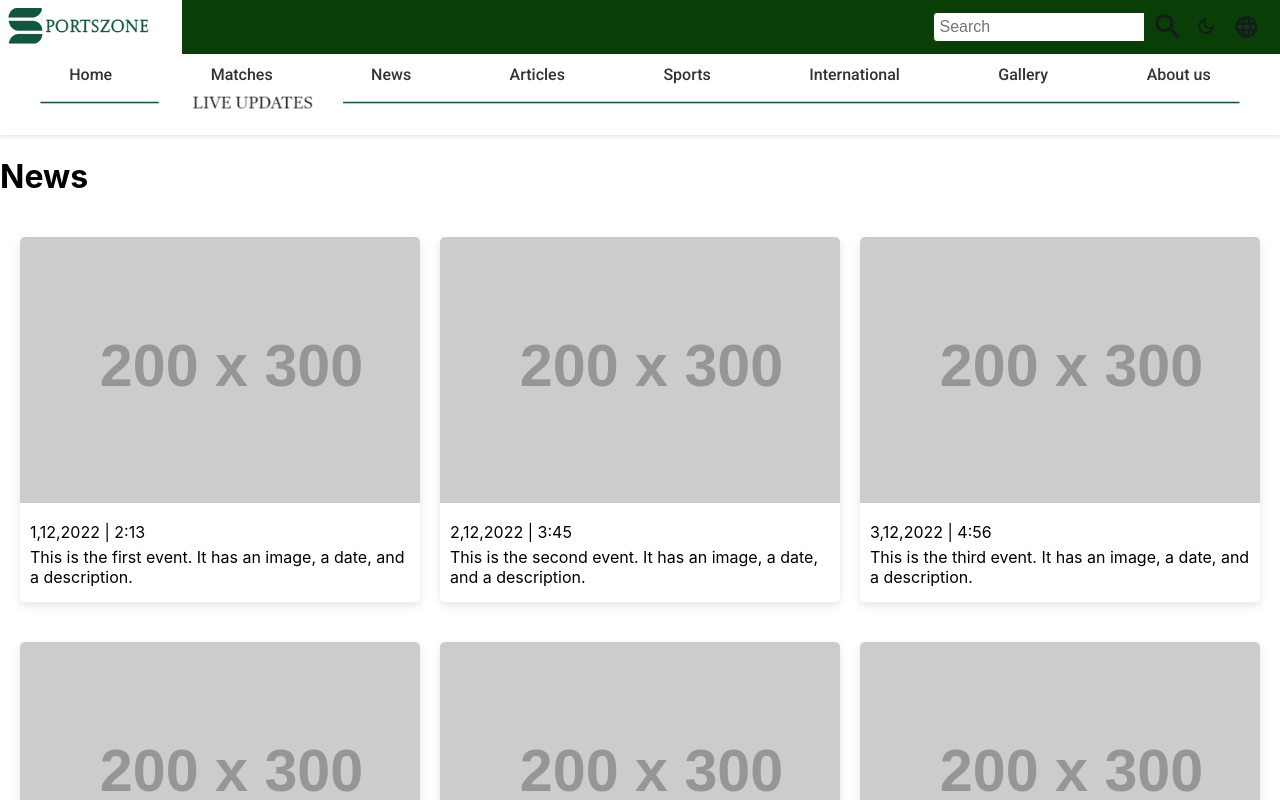
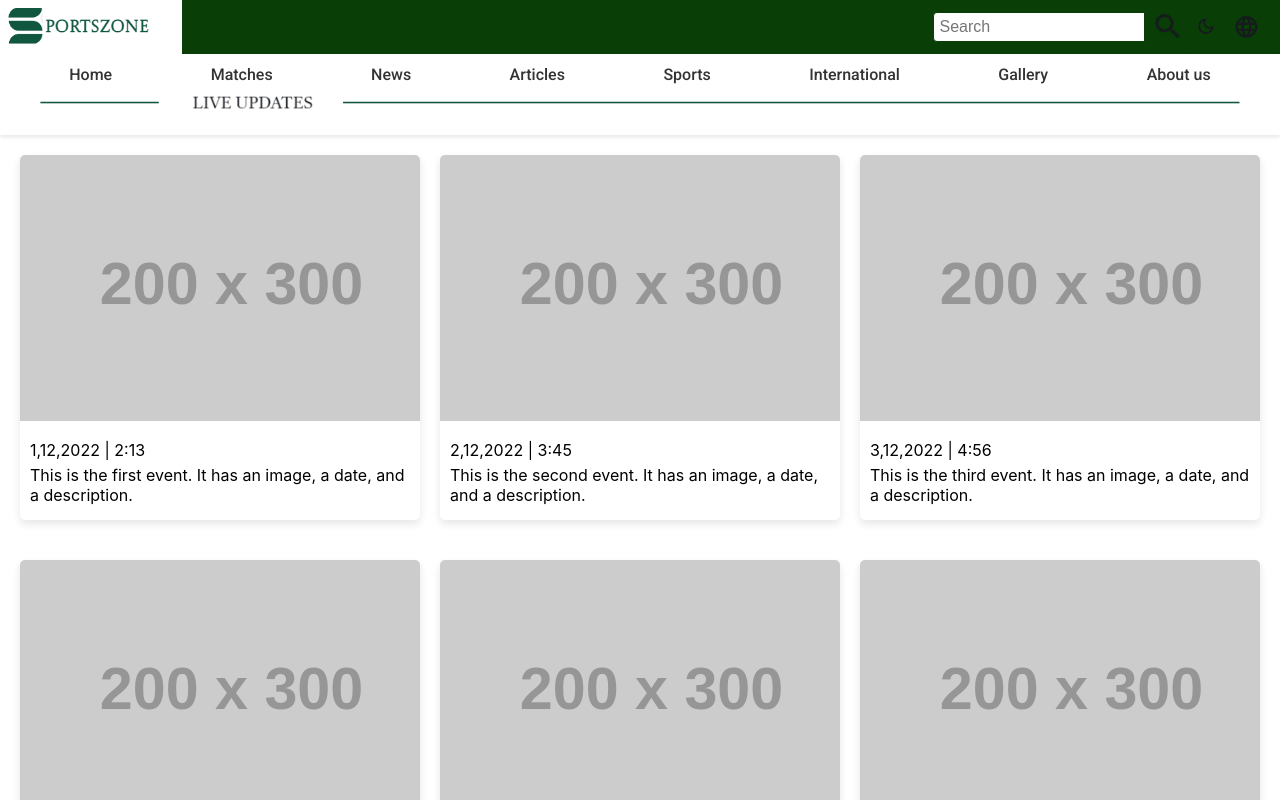
Before and after one commit to fizza-ali8/Sportszone, a React (Create React App) app: page /news in a window 1280 px wide. Shown: the top 800 px of the page. Built offline with nearby package versions, Linux system fonts and the light colour scheme.

Commit message:
h1 tag removed

```diff
--- a/src/pages/News.js
+++ b/src/pages/News.js
@@ -6,7 +6,6 @@ import '../Style/News.css';
 const News = () => {
   return (
     <>
-      <h1>News</h1>
       <div className="container">
         {cardData.map((card, index) => (
           <Card key={index} card={card} />
```
